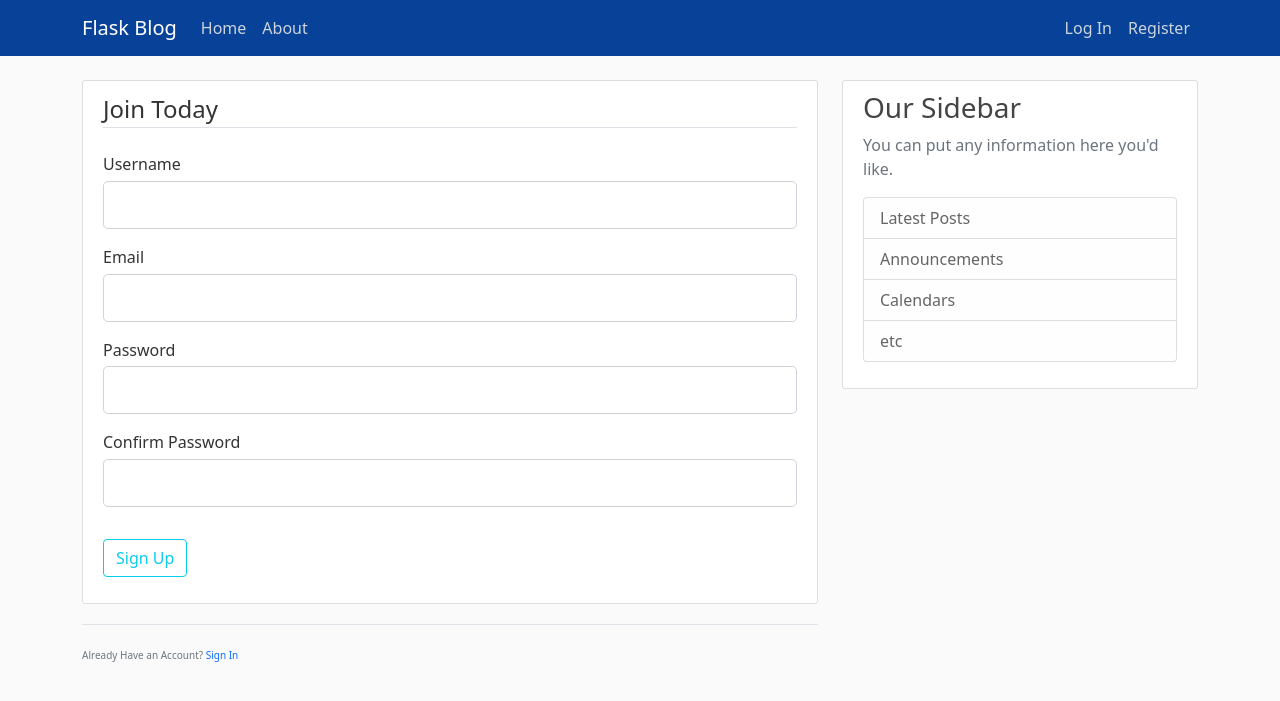
After one commit to xplim/flaskblog-env, a Flask app: page /register in a window 1280 px wide. The commit adds this page. Shown: the top 701 px of the page. Run offline with Flask 2, Linux system fonts and the light colour scheme.

Commit message:
Add 'register' and 'login' page

```diff
--- a/flaskblog/application.py
+++ b/flaskblog/application.py
@@ -1,7 +1,9 @@
-from flask import Flask, render_template
+from flask import flash, Flask, redirect, render_template, url_for
+from forms import LoginForm, RegistrationForm
+
 
 app = Flask(__name__)
-
+app.config["SECRET_KEY"] = "6e19e3fa75f98effd4ac6dfb612713c0"
 
 posts = [
     {
@@ -30,5 +32,34 @@
     return render_template("about.html", title="About")
 
 
+@app.route("/register", methods=["GET", "POST"])
+def register():
+    form = RegistrationForm()
+    if form.validate_on_submit():
+        flash(f"Account created for {form.username.data}!", "success")
+        return redirect(url_for("home"))
+    return render_template("register.html", title="Register", form=form)
+
+
+@app.route("/login", methods=["GET", "POST"])
+def login():
+    form = LoginForm()
+    if form.validate_on_submit():
+        # TODO: Placeholder logic until database is set up.
+        TEMP_CHECK = (
+            form.email.data == "admin@blog.com"
+            and form.password.data == "password"
+        )
+        if TEMP_CHECK:
+            flash("Login successful!", "success")
+            return redirect(url_for("home"))
+        else:
+            flash(
+                "Login unsuccessful. Please check email and password.",
+                "danger",
+            )
+    return render_template("login.html", title="Login", form=form)
+
+
 if __name__ == "__main__":
     app.run(debug=True)
--- /dev/null
+++ b/flaskblog/forms.py
@@ -0,0 +1,29 @@
+from flask_wtf import FlaskForm
+from wtforms import BooleanField, PasswordField, StringField, SubmitField
+from wtforms.validators import DataRequired, Email, EqualTo, Length
+
+
+class RegistrationForm(FlaskForm):
+    username = StringField(
+        "Username",
+        validators=[DataRequired(), Length(min=2, max=20)],
+    )
+    email = StringField(
+        "Email",
+        validators=[DataRequired(), Email()],
+    )
+    password = PasswordField("Password", validators=[DataRequired()])
+    confirm_password = PasswordField(
+        "Confirm Password", validators=[DataRequired(), EqualTo("password")]
+    )
+    submit = SubmitField("Sign Up")
+
+
+class LoginForm(FlaskForm):
+    email = StringField(
+        "Email",
+        validators=[DataRequired(), Email()],
+    )
+    password = PasswordField("Password", validators=[DataRequired()])
+    remember = BooleanField("Remember Me")
+    submit = SubmitField("Log In")
--- a/flaskblog/static/styles.css
+++ b/flaskblog/static/styles.css
@@ -86,3 +86,7 @@
 .account-heading {
   font-size: 2.5rem;
 }
+
+.form-control-label {
+  margin-bottom: 0.3rem;
+}
--- a/flaskblog/templates/layout.html
+++ b/flaskblog/templates/layout.html
@@ -43,6 +43,14 @@
   <main role="main" class="container">
     <div class="row">
       <div class="col-md-8">
+        {% with messages = get_flashed_messages(with_categories=true) %}
+          {% if messages %}
+            {% for category, message in messages %}
+              <div class="alert alert-{{ category }}">{{ message }}</div>
+            {% endfor %}
+          {% endif %}
+        {% endwith %}
+
         {% block content %}
         {% endblock content %}
       </div>
--- /dev/null
+++ b/flaskblog/templates/register.html
@@ -0,0 +1,83 @@
+{% extends "layout.html" %}
+
+{% block content %}
+  <div class="content-section">
+    <form method="POST" action="">
+      {{ form.hidden_tag() }}
+
+      <fieldset class="mb-3">
+        <legend class="border-bottom mb-4">Join Today</legend>
+
+        <div class="mb-3">
+          {{ form.username.label(class="form-control-label") }}
+
+          {% if form.username.errors %}
+            {{ form.username(class="form-control form-control-lg is-invalid") }}
+            <div class="invalid-feedback">
+              {% for error in form.username.errors %}
+                <span>{{ error }}</span>
+              {% endfor %}
+            </div>
+          {% else %}
+            {{ form.username(class="form-control form-control-lg") }}
+          {% endif %}
+        </div>
+
+        <div class="mb-3">
+          {{ form.email.label(class="form-control-label") }}
+
+          {% if form.email.errors %}
+            {{ form.email(class="form-control form-control-lg is-invalid") }}
+            <div class="invalid-feedback">
+              {% for error in form.email.errors %}
+                <span>{{ error }}</span>
+              {% endfor %}
+            </div>
+          {% else %}
+            {{ form.email(class="form-control form-control-lg") }}
+          {% endif %}
+        </div>
+
+        <div class="mb-3">
+          {{ form.password.label(class="form-control-label") }}
+
+          {% if form.password.errors %}
+            {{ form.password(class="form-control form-control-lg is-invalid") }}
+            <div class="invalid-feedback">
+              {% for error in form.password.errors %}
+                <span>{{ error }}</span>
+              {% endfor %}
+            </div>
+          {% else %}
+            {{ form.password(class="form-control form-control-lg") }}
+          {% endif %}
+        </div>
+
+        <div class="mb-3">
+          {{ form.confirm_password.label(class="form-control-label") }}
+
+          {% if form.confirm_password.errors %}
+            {{ form.confirm_password(class="form-control form-control-lg is-invalid") }}
+            <div class="invalid-feedback">
+              {% for error in form.confirm_password.errors %}
+                <span>{{ error }}</span>
+              {% endfor %}
+            </div>
+          {% else %}
+            {{ form.confirm_password(class="form-control form-control-lg") }}
+          {% endif %}
+        </div>
+      </fieldset>
+
+      <div class="mb-3">
+        {{ form.submit(class="btn btn-outline-info") }}
+      </div>
+    </form>
+  </div>
+
+  <div class="border-top pt-3">
+    <small class="text-muted">
+      Already Have an Account? <a class="ml-2" href="{{ url_for('login') }}">Sign In</a>
+    </small>
+  </div>
+{% endblock content %}
--- a/requirements.txt
+++ b/requirements.txt
@@ -1,6 +1,11 @@
 click==8.0.1
+dnspython==2.1.0
+email-validator==1.1.3
 Flask==2.0.1
+Flask-WTF==0.15.1
+idna==3.2
 itsdangerous==2.0.1
 Jinja2==3.0.1
 MarkupSafe==2.0.1
 Werkzeug==2.0.1
+WTForms==2.3.3
```
Also changed, not shown: flaskblog/templates/login.html (added, +62 -0 lines).
